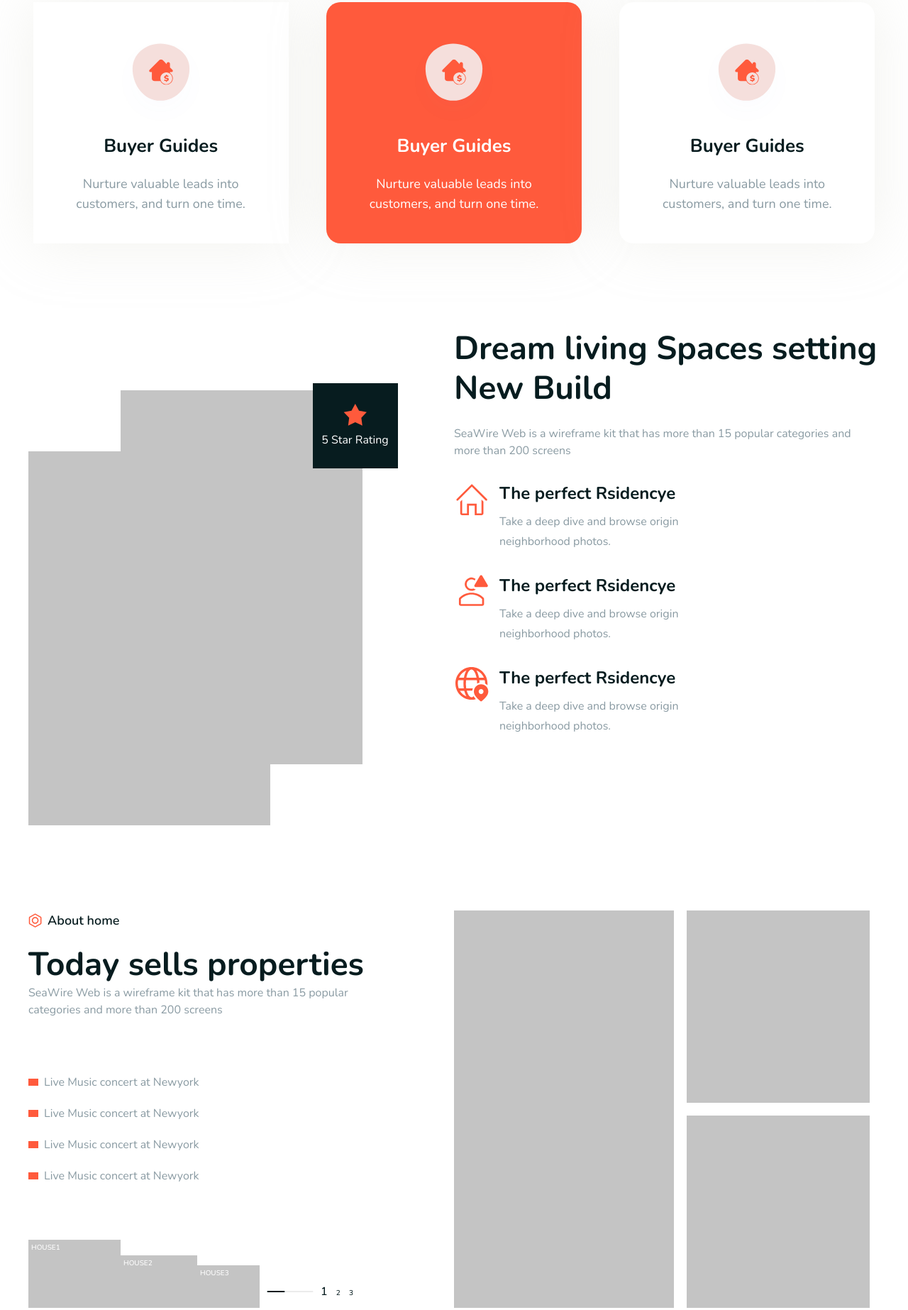
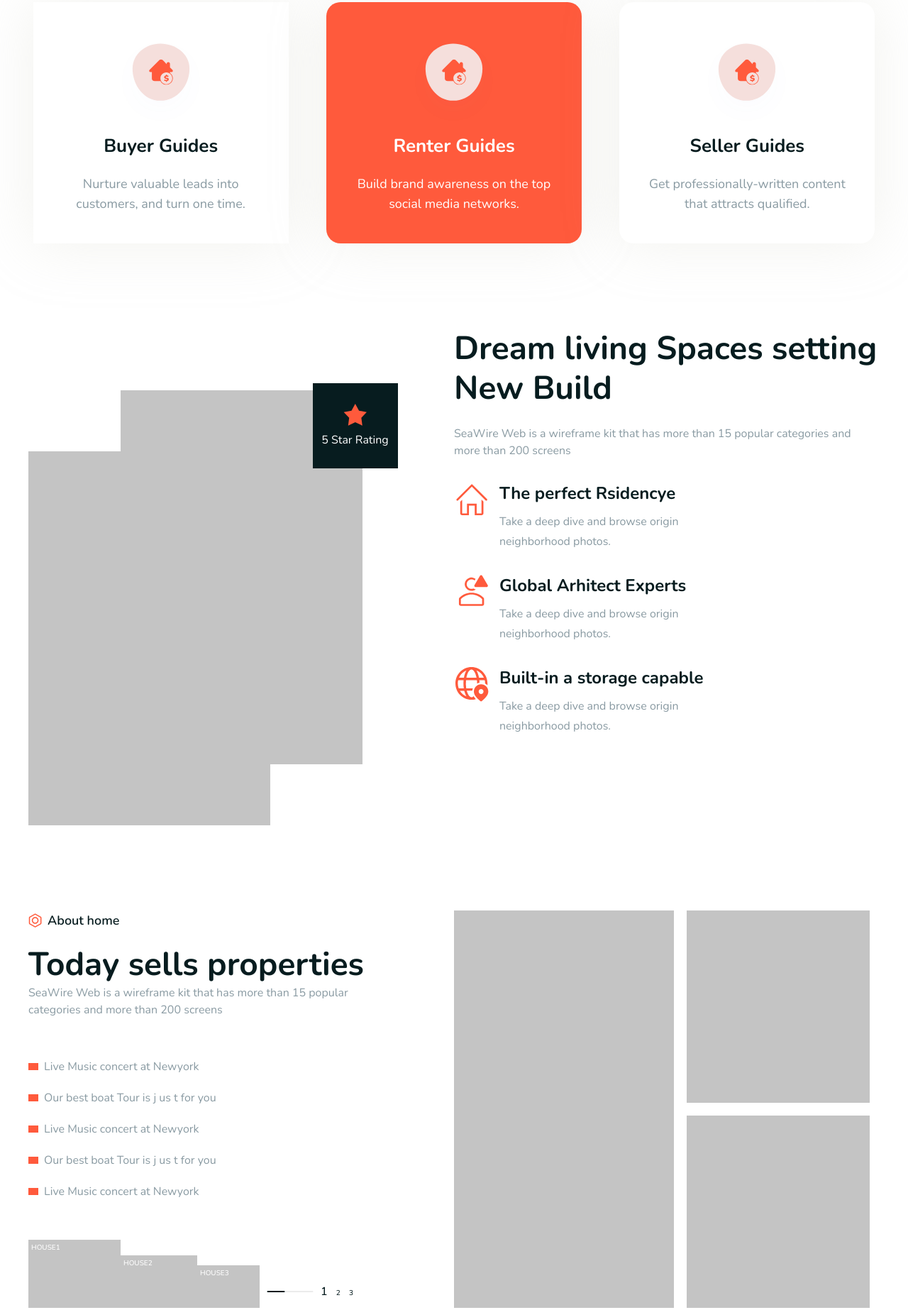
Before and after one commit to seaesa/assignment-fastcoding, a plain HTML site: page index.html in a window 1280 px wide. Shown: the part 1352-3198 px from the top of the page at 71% size. Drawn offline with nearby package versions, Linux system fonts and the light colour scheme; files whose address does not match are found by name.

Commit message:
change text pattern

```diff
--- a/index.html
+++ b/index.html
@@ -133,15 +133,15 @@
             <div class="flex flex-col justify-center bg-primary rounded-20 items-center shadow">
               <img src="./icons/about/house-dolar.svg" class="about-card__svg" alt="">
               <div class="space-y-5 flex flex-col items-center about-card__content text-white">
-                <p class="text-700 text-2xl">Buyer Guides</p>
-                <p class="text-lg text-center">Nurture valuable leads into customers, and turn one time.</p>
+                <p class="text-700 text-2xl">Renter Guides</p>
+                <p class="text-lg text-center">Build brand awareness on the top social media networks.</p>
               </div>
             </div>
             <div class="flex flex-col justify-center bg-white rounded-20 items-center shadow">
               <img src="./icons/about/house-dolar.svg" class="about-card__svg" alt="">
               <div class="space-y-5 flex flex-col items-center about-card__content">
-                <p class="text-700 text-2xl">Buyer Guides</p>
-                <p class="text-gray-500 text-lg text-center">Nurture valuable leads into customers, and turn one time.
+                <p class="text-700 text-2xl">Seller Guides</p>
+                <p class="text-gray-500 text-lg text-center">Get professionally-written content that attracts qualified.
                 </p>
               </div>
             </div>
@@ -177,7 +177,7 @@
               <div class="flex space-x-3.5">
                 <img src="./icons/about/user.svg" alt="" width="50" height="50">
                 <div class="flex flex-col space-y-2.5 w-2/4 about-block__item">
-                  <h3 class="text-700 text-xl">The perfect Rsidencye</h3>
+                  <h3 class="text-700 text-xl">Global Arhitect Experts</h3>
                   <p class="text-gray-500" style="line-height: 28px;">Take a deep dive and browse origin neighborhood
                     photos.</p>
                 </div>
@@ -185,7 +185,7 @@
               <div class="flex space-x-3.5">
                 <img src="./icons/about/earth.svg" alt="" width="50" height="50">
                 <div class="flex flex-col space-y-2.5 w-2/4 about-block__item">
-                  <h3 class="text-700 text-xl">The perfect Rsidencye</h3>
+                  <h3 class="text-700 text-xl">Built-in a storage capable</h3>
                   <p class="text-gray-500" style="line-height: 28px;">Take a deep dive and browse origin neighborhood
                     photos.</p>
                 </div>
@@ -209,8 +209,9 @@
             </div>
             <ul class="space-y-5 about-home__list">
               <li class="text-gray-500">Live Music concert at Newyork</li>
+              <li class="text-gray-500">Our best boat Tour is j us t for you</li>
               <li class="text-gray-500">Live Music concert at Newyork</li>
-              <li class="text-gray-500">Live Music concert at Newyork</li>
+              <li class="text-gray-500">Our best boat Tour is j us t for you</li>
               <li class="text-gray-500">Live Music concert at Newyork</li>
             </ul>
             <div class="flex space-x-2.5 items-center">
@@ -591,15 +592,11 @@
                 </li>
                 <li class="flex items-center space-x-2.5">
                   <img src="./icons/blog/tick.svg" alt="">
-                  <span class="text-600">Archit ecto beatae vitae dicta sunt</span>
+                  <span class="text-600">Largest global RealEstate market</span>
                 </li>
                 <li class="flex items-center space-x-2.5">
                   <img src="./icons/blog/tick.svg" alt="">
-                  <span class="text-600">Archit ecto beatae vitae dicta sunt</span>
-                </li>
-                <li class="flex items-center space-x-2.5">
-                  <img src="./icons/blog/tick.svg" alt="">
-                  <span class="text-600">Archit ecto beatae vitae dicta sunt</span>
+                  <span class="text-600">Nor again is there anyone</span>
                 </li>
               </ul>
               <div class="relative flex-1">
```
